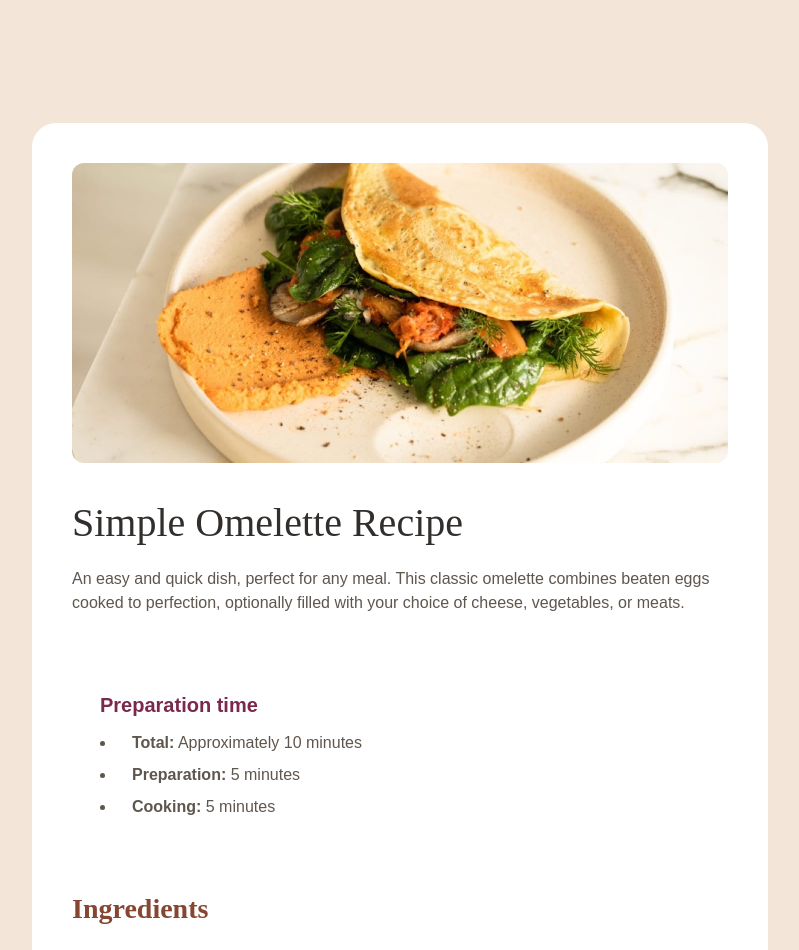
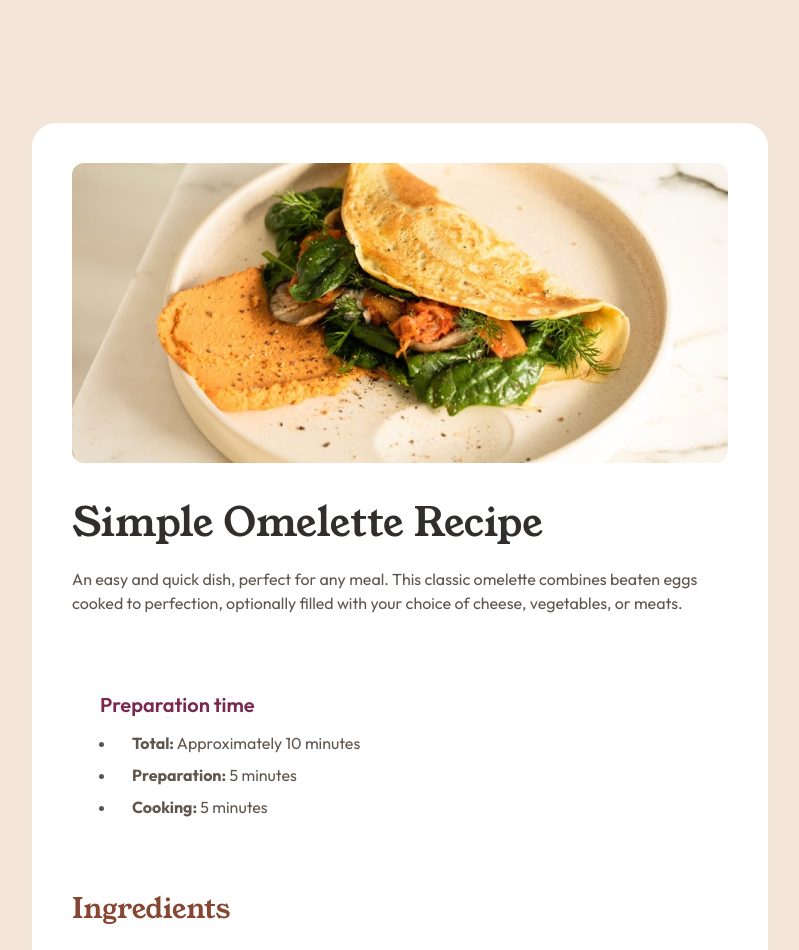
Before and after one commit to carolsemeao/recipe-page-main, a plain HTML site: page index.html in a window 1280 px wide. Shown: the top 950 px of the page, without its empty margins (240-1039 px from the left). Drawn offline with Linux system fonts and the light colour scheme.

Commit message:
Fixed font-face

```diff
--- a/css/src/_typography.scss
+++ b/css/src/_typography.scss
@@ -1,11 +1,11 @@
 @font-face {
-    font-family: var(--ff-main);
-    src: url(assets/fonts/outfit/Outfit-VariableFont_wght.ttf) format('truetype');
+    font-family: 'Outfit';
+    src: url(../assets/fonts/outfit/Outfit-VariableFont_wght.ttf) format('truetype');
 }
 
 @font-face {
-    font-family: var(--ff-accent);
-    src: url(assets/fonts/young-serif/YoungSerif-Regular.ttf) format('truetype');
+    font-family: 'Young Serif';
+    src: url(../assets/fonts/young-serif/YoungSerif-Regular.ttf) format('truetype');
 }
 
 h1, h2 {
@@ -23,10 +23,7 @@ h1 {
 
 h2 {
     color: rgb(var(--clr-primary));
-    font: {
-        size: var(--fs-md);
-        weight: var(--fw-semi-bold);
-    };
+    font-size: var(--fs-md);
 }
 
 h3 {
@@ -61,6 +58,7 @@ body {
 
 p {
     margin-bottom: .5rem;
+    line-height: var(--lh-2);
 }
 
 hr {
--- a/css/src/_variables.scss
+++ b/css/src/_variables.scss
@@ -28,5 +28,5 @@
     --spacing-xl: 3.75rem;
 
     --ff-main: 'Outfit', sans-serif;
-    --ff-accent: 'Young Serif', serif;
+    --ff-accent: "Young Serif";
 }
```
Also changed, not shown: css/theme.css, 1 other file.
